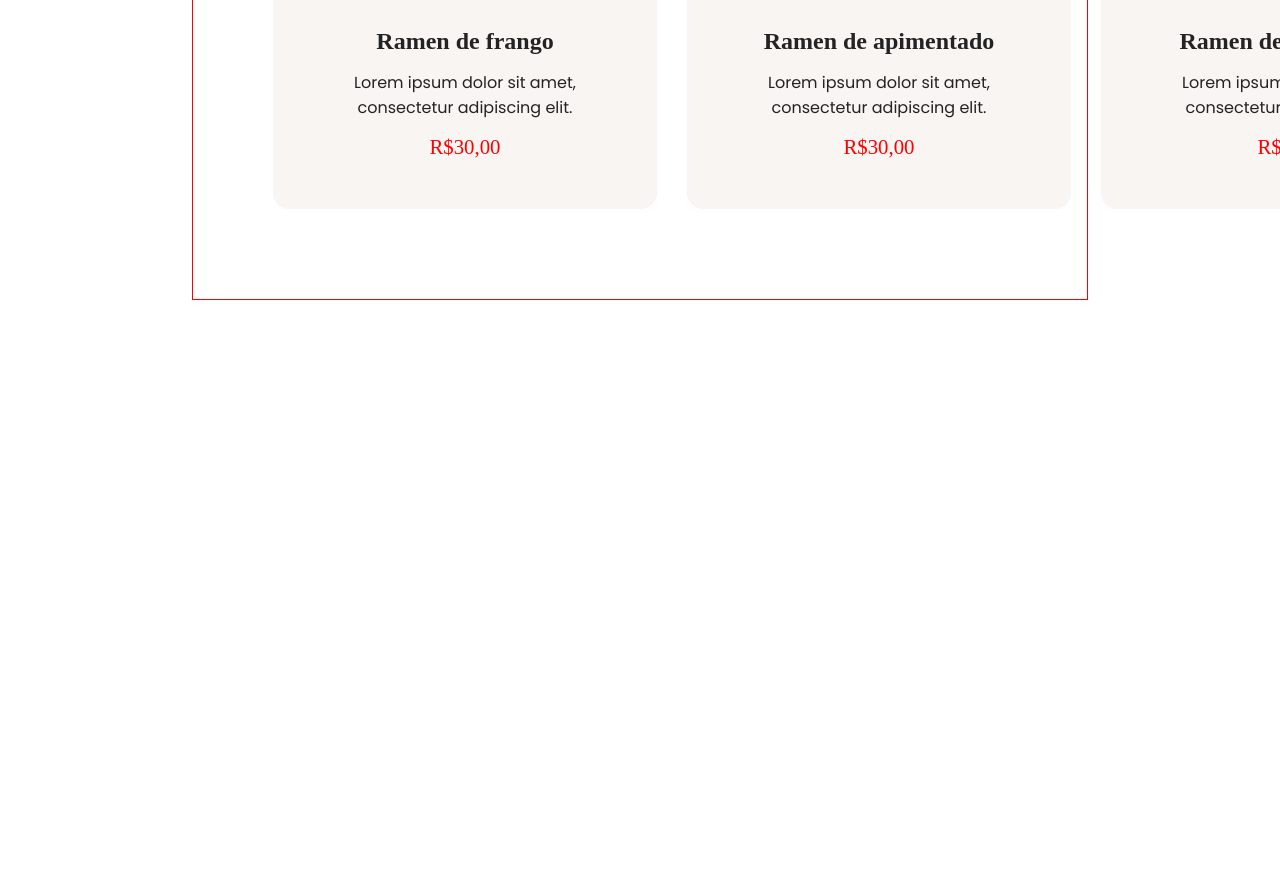
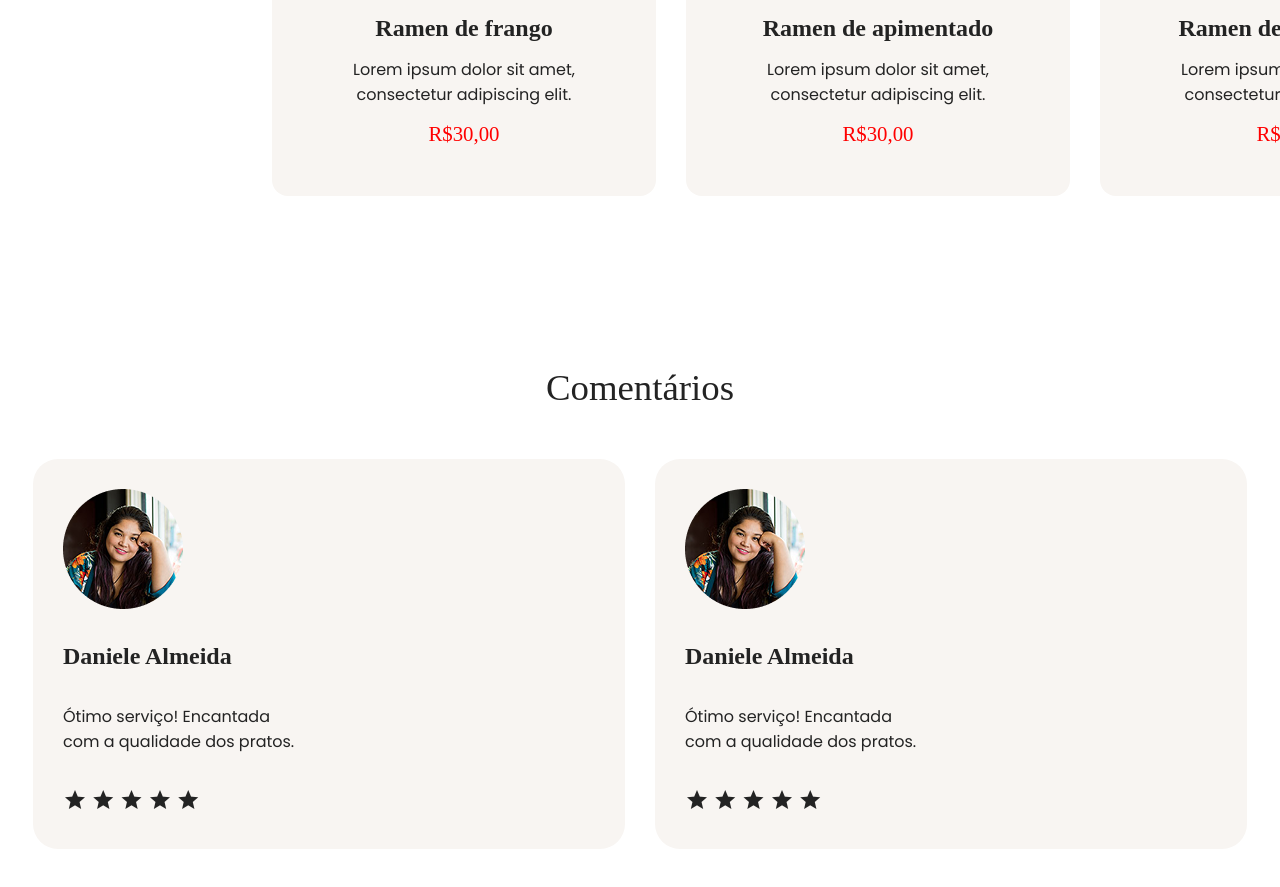
Before and after one commit to deivydsantoss/codelandia, a plain HTML site: page Desafio 19 - FoodJP/index.html in a window 1280 px wide. Shown: the part 1824-2711 px from the top of the page. Before the commit the page ends 2124 px from the top, so only its background shows below. Drawn offline with nearby package versions, Linux system fonts and the light colour scheme; a web font is replaced by a local one.

Commit message:
clonando codigo do online

```diff
--- a/Desafio 19 - FoodJP/css/style.css
+++ b/Desafio 19 - FoodJP/css/style.css
@@ -144,7 +144,6 @@ span,h1,h2{
 }
 
 .section-cardapio{
-    border: 1px solid red;
     padding: 80px;
     display: flex;
     flex-direction: column;
@@ -153,9 +152,9 @@ span,h1,h2{
     gap: 200px;
 }
 
-.title{
-    font-weight: 300;
-    font-size: 2rem;
+.title h1{
+    font-weight: 400;
+    font-size: 2.3rem;
 }
 
 .cardapio{
@@ -203,3 +202,45 @@ span,h1,h2{
     position: absolute;
     top: -114px;
 }
+
+.section-coment{
+    padding: 80px;
+    display: flex;
+    flex-direction: column;
+    align-items: center;
+    gap: 50px;
+}
+
+.section-coment h1{
+    font-size: 2.3rem;
+    font-weight: 400;
+}
+
+.comentarios{
+    display: grid;
+    grid-template-columns: auto auto;
+    gap: 30px;
+}
+
+.card{
+    width: 592px;
+    height: 390px;
+    padding: 30px;
+    background-color: var(--grey);
+    display: flex;
+    flex-direction: column;
+    align-items: start;
+    justify-content: space-between;
+
+    border-radius: 25px;
+
+}
+
+
+.material-symbols-outlined {
+  font-variation-settings:
+  'FILL' 10,
+  'wght' 400,
+  'GRAD' 0,
+  'opsz' 24
+}
--- a/Desafio 19 - FoodJP/index.html
+++ b/Desafio 19 - FoodJP/index.html
@@ -3,6 +3,7 @@
  <head>
     <meta charset="UTF-8">
     <link rel="icon" href="/images/favicon.png" >
+    <link rel="stylesheet" href="https://fonts.googleapis.com/css2?family=Material+Symbols+Outlined:opsz,wght,FILL,GRAD@20..48,100..700,0..1,-50..200&icon_names=star" />
     <meta name="viewport" content="width=device-width, initial-scale=1.0">
     <title>FoodJP | Comida Japonesa</title>
     <link rel="stylesheet" href="css/style.css">
@@ -16,13 +17,13 @@
             <nav>
                 <ul>
                     <li>
-                        <a href="#inicio">Inicio</a>
+                        <a href="#Inicio">Inicio</a>
                     </li>
                     <li>
-                        <a href="#sobre">Sobre nós</a>
+                        <a href="#Sobre">Sobre nós</a>
                     </li>
                     <li>
-                        <a href="#populares">Populares</a>
+                        <a href="#Populares">Populares</a>
                     </li>
                 </ul>
             </nav>
@@ -31,7 +32,7 @@
         </div>
     </header>
 
-    <main>
+    <main id="Inicio">
         <div class="main-section container">
 
             <div class="content-main">
@@ -49,7 +50,7 @@
         </div>
     </main>
 
-    <section>
+    <section id="Sobre">
         <div class="section-sobre container">
 
             <div class="img-sobre">
@@ -65,7 +66,7 @@
         </div>
     </section>
 
-    <section>
+    <section id="Populares">
         <div class="section-cardapio container">
             <div class="title">
                 <h1>Populares</h1>
@@ -113,7 +114,34 @@
 
     <section>
         <div class="section-coment container">
+            <h1>Comentários</h1>
+            <div class="comentarios">
+                <div class="card">
+                    <img src="/images/img-profile-1.png" alt="">
+                    <h2>Daniele Almeida</h2>
+                    <p>Ótimo serviço! Encantada <br>com a qualidade dos pratos.</p>
+                    <div class="stars">
+                        <span class="material-symbols-outlined">star</span>
+                        <span class="material-symbols-outlined">star</span>
+                        <span class="material-symbols-outlined">star</span>
+                        <span class="material-symbols-outlined">star</span>
+                        <span class="material-symbols-outlined">star</span>
+                    </div>
+                </div>
 
+                 <div class="card">
+                    <img src="/images/img-profile-1.png" alt="">
+                    <h2>Daniele Almeida</h2>
+                    <p>Ótimo serviço! Encantada <br>com a qualidade dos pratos.</p>
+                    <div class="stars">
+                        <span class="material-symbols-outlined">star</span>
+                        <span class="material-symbols-outlined">star</span>
+                        <span class="material-symbols-outlined">star</span>
+                        <span class="material-symbols-outlined">star</span>
+                        <span class="material-symbols-outlined">star</span>
+                    </div>
+                </div>
+            </div>
         </div>
     </section>
 
```
Also changed, not shown: Desafio 19 - FoodJP/images/img-profile-1.png (added).
